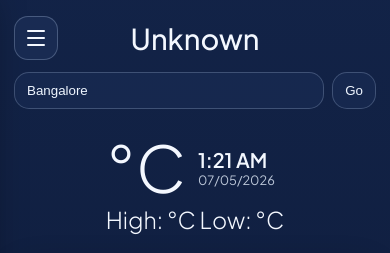
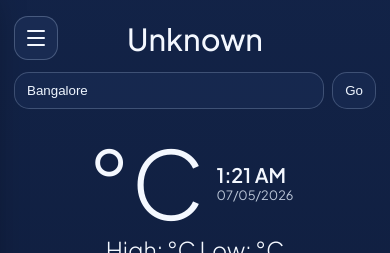
Before and after one commit to zkaz1i/Weather_Forecast, a Flask app: page / in a window 390 px wide. Shown: the top 253 px of the page. Run offline with Flask 3, Linux system fonts and the light colour scheme; data that the repository does not hold is empty.

Commit message:
fix: streamline body styles and remove unused media queries for improved layout

```diff
--- a/static/css/style.css
+++ b/static/css/style.css
@@ -57,10 +57,6 @@ body {
     padding: 16px 14px 34px;
     display: grid;
     gap: 12px;
-
-    width: 100%;
-    max-width: 100%;
-    overflow-x: hidden;
 }
 
 .top-bar {
@@ -594,25 +590,3 @@ body.auth-page {
     .hero-high-low, .condition { font-size: 1.45rem; }
     .lifestyle-row { grid-template-columns: repeat(2, minmax(0, 1fr)); }
 }
-
-@media (max-width: 768px) {
-
-    .info-grid,
-    .lifestyle-row {
-        grid-template-columns: 1fr;
-    }
-
-    .hourly-row,
-    .weekly-row {
-        overflow-x: auto;
-        width: 100%;
-    }
-
-    .hero-temp {
-        font-size: 4rem;
-    }
-
-    .city-name {
-        font-size: 1.8rem;
-    }
-}
```
